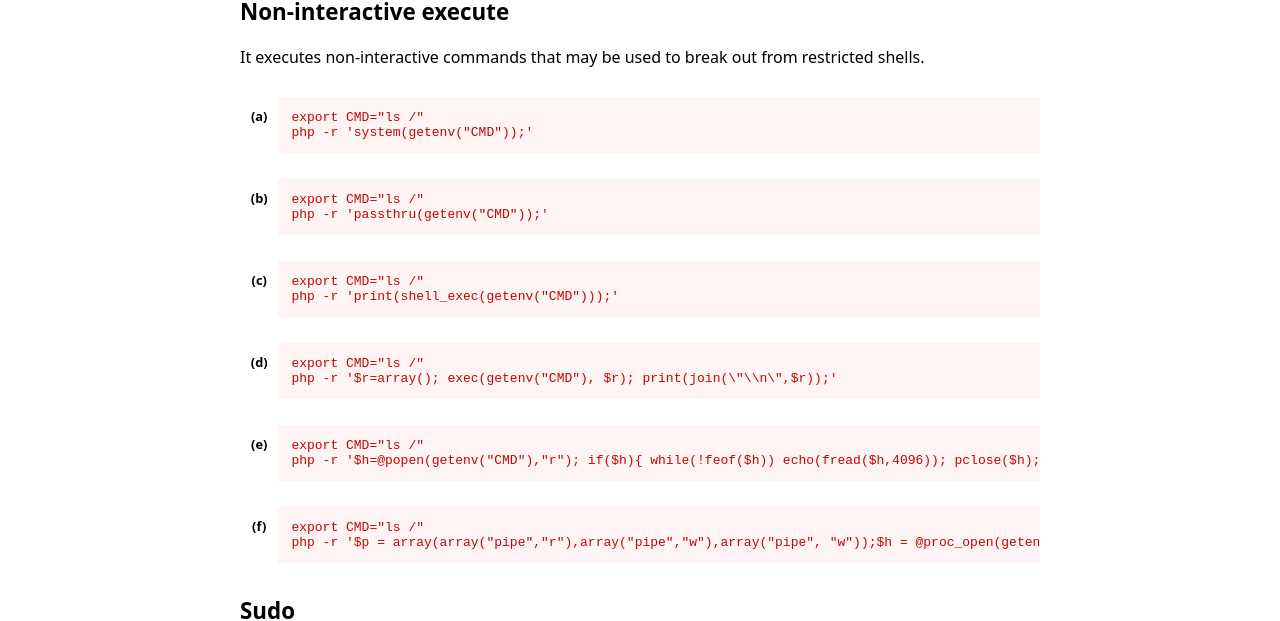
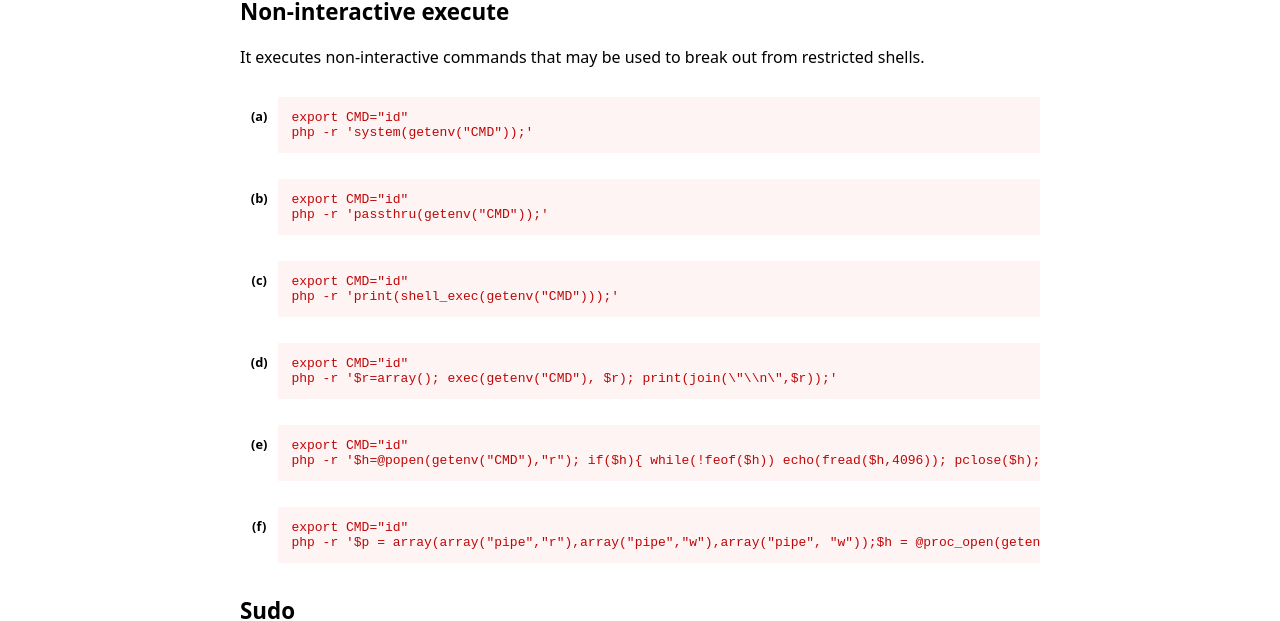
Before and after one commit to GTFOBins/GTFOBins.github.io, a Jekyll site: the page built from _gtfobins/php.md, in a window 1280 px wide. Shown: the part 158-779 px from the top of the page. Built offline with Jekyll 4.4.1, drawn with Linux system fonts in a browser that asks for light colours.

Commit message:
Use id as non-interactive command in php

```diff
--- a/_gtfobins/php.md
+++ b/_gtfobins/php.md
@@ -2,22 +2,22 @@
 functions:
   execute-non-interactive:
     - code: |
-        export CMD="ls /"
+        export CMD="id"
         php -r 'system(getenv("CMD"));'
     - code: |
-        export CMD="ls /"
+        export CMD="id"
         php -r 'passthru(getenv("CMD"));'
     - code: |
-        export CMD="ls /"
+        export CMD="id"
         php -r 'print(shell_exec(getenv("CMD")));'
     - code: |
-        export CMD="ls /"
+        export CMD="id"
         php -r '$r=array(); exec(getenv("CMD"), $r); print(join(\"\\n\",$r));'
     - code: |
-        export CMD="ls /"
+        export CMD="id"
         php -r '$h=@popen(getenv("CMD"),"r"); if($h){ while(!feof($h)) echo(fread($h,4096)); pclose($h); }'
     - code: |
-        export CMD="ls /"
+        export CMD="id"
         php -r '$p = array(array("pipe","r"),array("pipe","w"),array("pipe", "w"));$h = @proc_open(getenv("CMD"), $p, $pipes);if($h&&$pipes){while(!feof($pipes[1])) echo(fread($pipes[1],4096));while(!feof($pipes[2])) echo(fread($pipes[2],4096));fclose($pipes[0]);fclose($pipes[1]);fclose($pipes[2]);proc_close($h);}'
   sudo-enabled:
     - code: |
```
